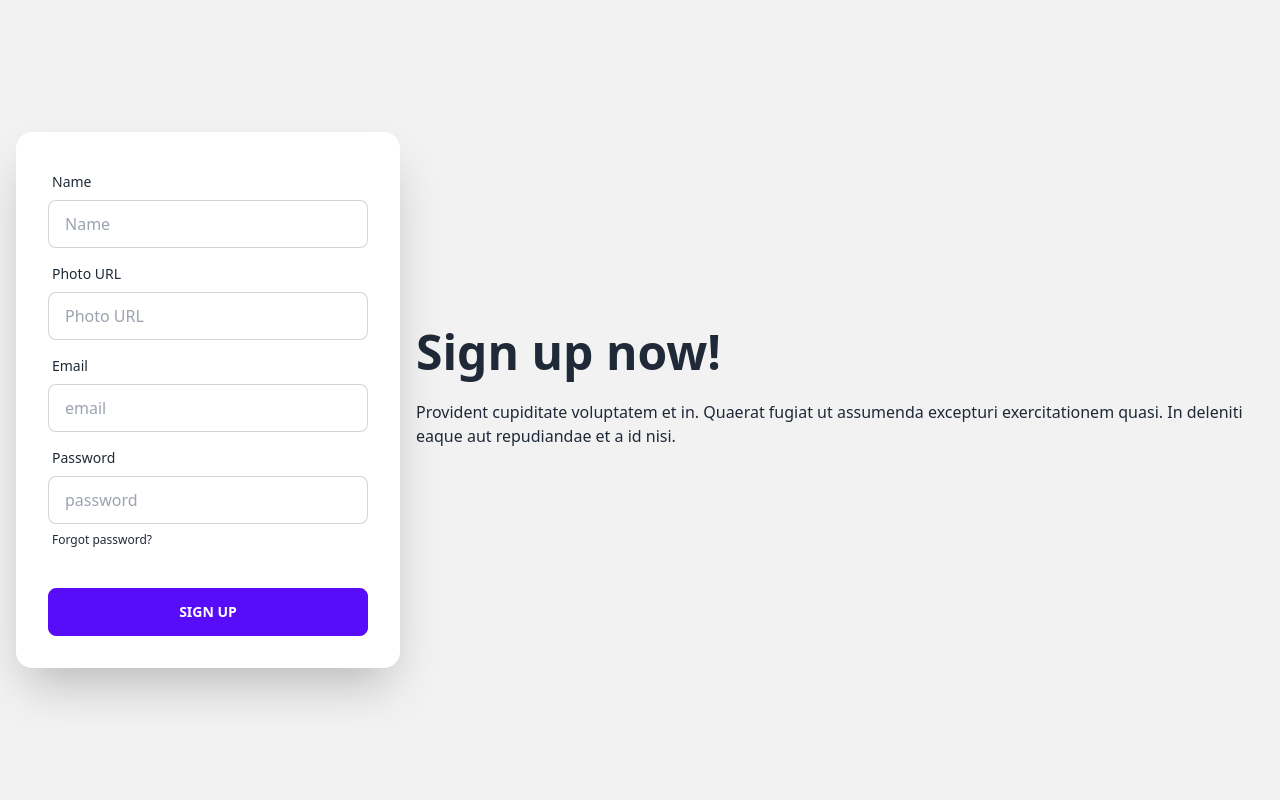
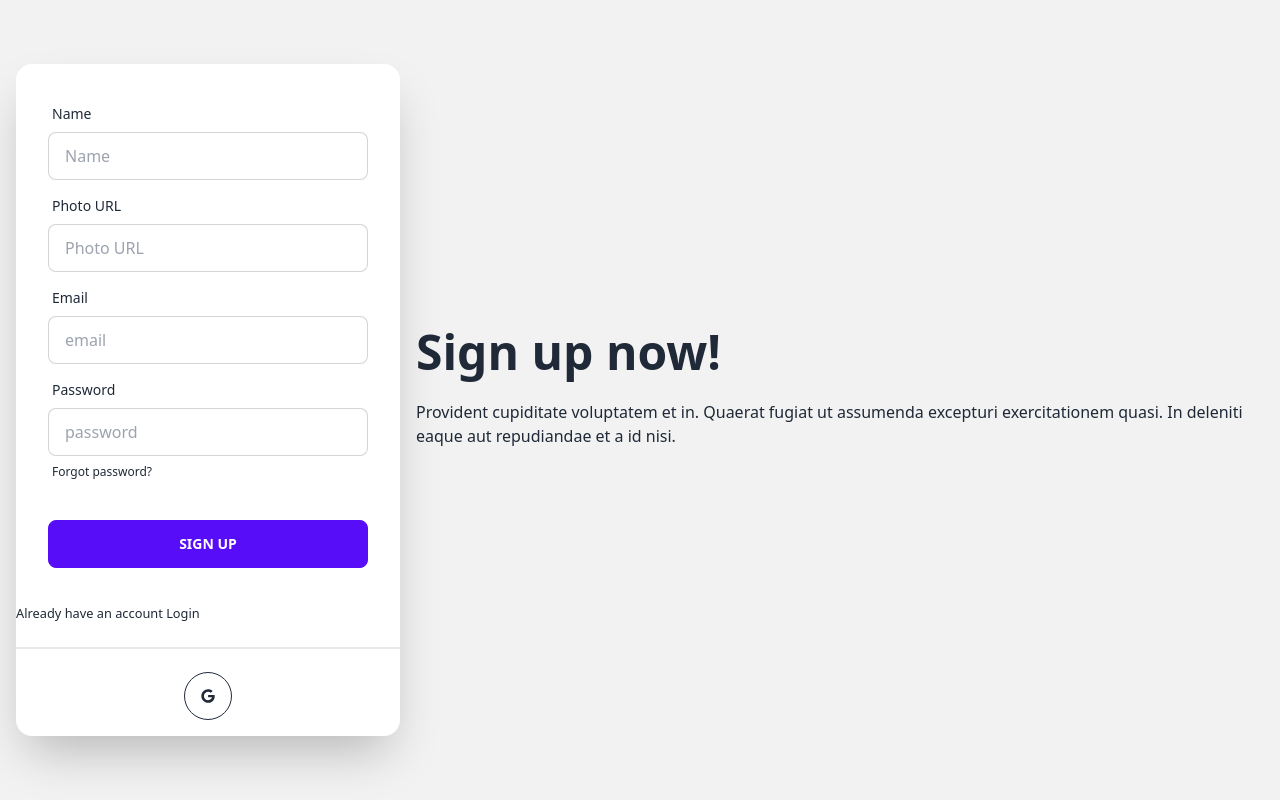
Before and after one commit to SadmanJawad/bistro-boss-client, a React (Vite) app: page /signup in a window 1280 px wide. Built offline with nearby package versions, Linux system fonts and the light colour scheme; no server answers.

Commit message:
save user data && google sign and when to save user info

```diff
--- a/src/pages/Login/Login.jsx
+++ b/src/pages/Login/Login.jsx
@@ -8,6 +8,7 @@
 import { Link, useLocation, useNavigate } from "react-router-dom";
 import { Helmet } from "react-helmet-async";
 import Swal from "sweetalert2";
+import SocialLogin from "../Shared/SocialLogin/SocialLogin";
 
 const Login = () => {
   const [disabled, setDisabled] = useState(true);
@@ -122,6 +123,7 @@
                 New Here? <Link to="/signup">Create an account</Link>
               </small>
             </p>
+            <SocialLogin></SocialLogin>
           </div>
         </div>
       </div>
--- /dev/null
+++ b/src/pages/Shared/SocialLogin/SocialLogin.jsx
@@ -0,0 +1,53 @@
+import { useContext } from "react";
+import { FaGoogle } from "react-icons/fa";
+import { AuthContext } from "../../../providers/AuthProvider";
+import { useLocation, useNavigate } from "react-router-dom";
+
+
+const SocialLogin = () => {
+    const {googleSignIn} = useContext(AuthContext);
+    const navigate = useNavigate();
+    const location = useLocation();
+
+    const from = location.state?.from?.pathname || "/";
+
+    const handleGoogleSignIn = () => {
+        googleSignIn()
+        .then(result => {
+            const loggedUser = result.user;
+            console.log(loggedUser);
+            const saveUser = {name: loggedUser.displayName, email: loggedUser.email}
+
+            fetch('http://localhost:5000/users' , {
+                method: 'POST',
+                headers: {
+                  'Content-Type': 'application/json'
+                },
+                body: JSON.stringify(saveUser)
+              })
+              .then(res => res.json())
+              .then(data => {
+                if(data.insertedId){
+
+                    navigate(from, { replace: true });
+                }
+              })
+
+
+        })
+    }
+
+  return (
+    <div>
+      <div className="divider"></div>
+
+      <div className="w-full text-center my-4">
+        <button onClick={handleGoogleSignIn} className="btn btn-circle btn-outline">
+          <FaGoogle></FaGoogle>
+        </button>
+      </div>
+    </div>
+  );
+};
+
+export default SocialLogin;
--- a/src/pages/SignUp/SignUp.jsx
+++ b/src/pages/SignUp/SignUp.jsx
@@ -2,8 +2,9 @@
 import { Helmet } from "react-helmet-async";
 import { useForm } from "react-hook-form";
 import { AuthContext } from "../../providers/AuthProvider";
-import { useNavigate } from "react-router-dom";
+import { Link, useNavigate } from "react-router-dom";
 import Swal from "sweetalert2";
+import SocialLogin from "../Shared/SocialLogin/SocialLogin";
 
 const SignUp = () => {
   const {
@@ -13,35 +14,42 @@
     formState: { errors },
   } = useForm();
 
-  const {createUser, updateUserProfile} = useContext(AuthContext);
+  const { createUser, updateUserProfile } = useContext(AuthContext);
   const navigate = useNavigate();
 
-
   const onSubmit = (data) => {
-    console.log(data);
-    createUser(data.email, data.password, data.name)
-    .then((result) => {
+    // console.log(data);
+    createUser(data.email, data.password, data.name).then((result) => {
       const loggedUser = result.user;
       console.log(loggedUser);
       updateUserProfile(data.name, data.photoURL)
         .then(() => {
+         const saveUser = {name: data.name, email: data.email}
+          fetch('http://localhost:5000/users' , {
+            method: 'POST',
+            headers: {
+              'Content-Type': 'application/json'
+            },
+            body: JSON.stringify(saveUser)
+          })
+          .then(res => res.json())
+          .then(data => {
+            if(data.insertedId){
               reset();
-            console.log('user profile updated');
+              // console.log('user profile updated');
               Swal.fire({
-                position: 'top-end',
-                icon: 'success',
-                title: 'User created successfully.',
+                position: "top-end",
+                icon: "success",
+                title: "User created successfully.",
                 showConfirmButton: false,
-                timer: 1500
+                timer: 1500,
+              });
+              navigate("/");
+            }
           })
-        navigate('/');
-
         })
-
-        .catch(error => console.log(error))
-
-        }
-    )
+        .catch((error) => console.log(error));
+    });
   };
   // console.log(watch("example"));
 
@@ -81,8 +89,15 @@
                 <label className="label">
                   <span className="label-text">Photo URL</span>
                 </label>
-                                <input type="text"  {...register("photoURL", { required: true })} placeholder="Photo URL" className="input input-bordered" />
-                                {errors.photoURL && <span className="text-red-600">Photo URL is required</span>}
+                <input
+                  type="text"
+                  {...register("photoURL", { required: true })}
+                  placeholder="Photo URL"
+                  className="input input-bordered"
+                />
+                {errors.photoURL && (
+                  <span className="text-red-600">Photo URL is required</span>
+                )}
               </div>
               <div className="form-control">
                 <label className="label">
@@ -145,6 +160,8 @@
                 />
               </div>
             </form>
+            <p><small>Already have an account <Link to='/login'>Login</Link></small></p>
+            <SocialLogin></SocialLogin>
           </div>
         </div>
       </div>
--- a/src/providers/AuthProvider.jsx
+++ b/src/providers/AuthProvider.jsx
@@ -1,5 +1,5 @@
 import { createContext, useEffect, useState } from "react";
-import { createUserWithEmailAndPassword, getAuth, onAuthStateChanged, signInWithEmailAndPassword, signOut, updateProfile } from "firebase/auth";
+import { GoogleAuthProvider, createUserWithEmailAndPassword, getAuth, onAuthStateChanged, signInWithEmailAndPassword, signInWithPopup, signOut, updateProfile } from "firebase/auth";
 import app from "../firebase/firebase.config";
 
 export const AuthContext = createContext(null);
@@ -10,6 +10,9 @@
   const [user, setUser] = useState(null);
   const [loading, setLoading] = useState(true);
 
+  const googleProvider = new GoogleAuthProvider();
+
+
   const createUser = (email, password) => {
     setLoading(true);
     return createUserWithEmailAndPassword(auth, email, password)
@@ -19,6 +22,12 @@
     setLoading(true);
     return signInWithEmailAndPassword(auth, email, password);
   }
+
+  const googleSignIn = () => {
+    setLoading(true);
+    return signInWithPopup(auth, googleProvider);
+  }
+
 
   const logout = () => {
     setLoading(true);
@@ -49,7 +58,8 @@
     createUser,
     signIn,
     logout,
-    updateUserProfile
+    updateUserProfile,
+    googleSignIn
   }
 
   return (
--- a/src/routes/Routes.jsx
+++ b/src/routes/Routes.jsx
@@ -47,7 +47,7 @@
     },
     {
       path: 'dashboard',
-      element: <DashBoard></DashBoard>,
+      element: <PrivateRoutes><DashBoard></DashBoard></PrivateRoutes>,
       children: [
         {
           path: 'mycart',
```
Lines whose indentation alone changed are shown as unchanged.
